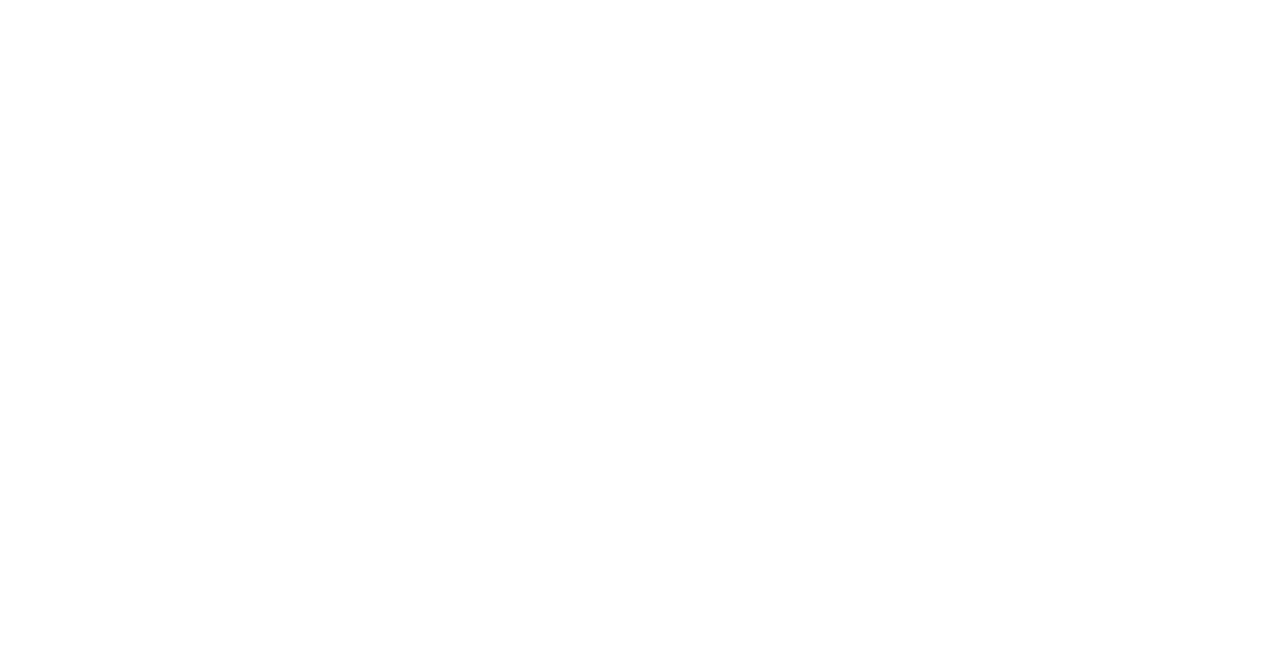
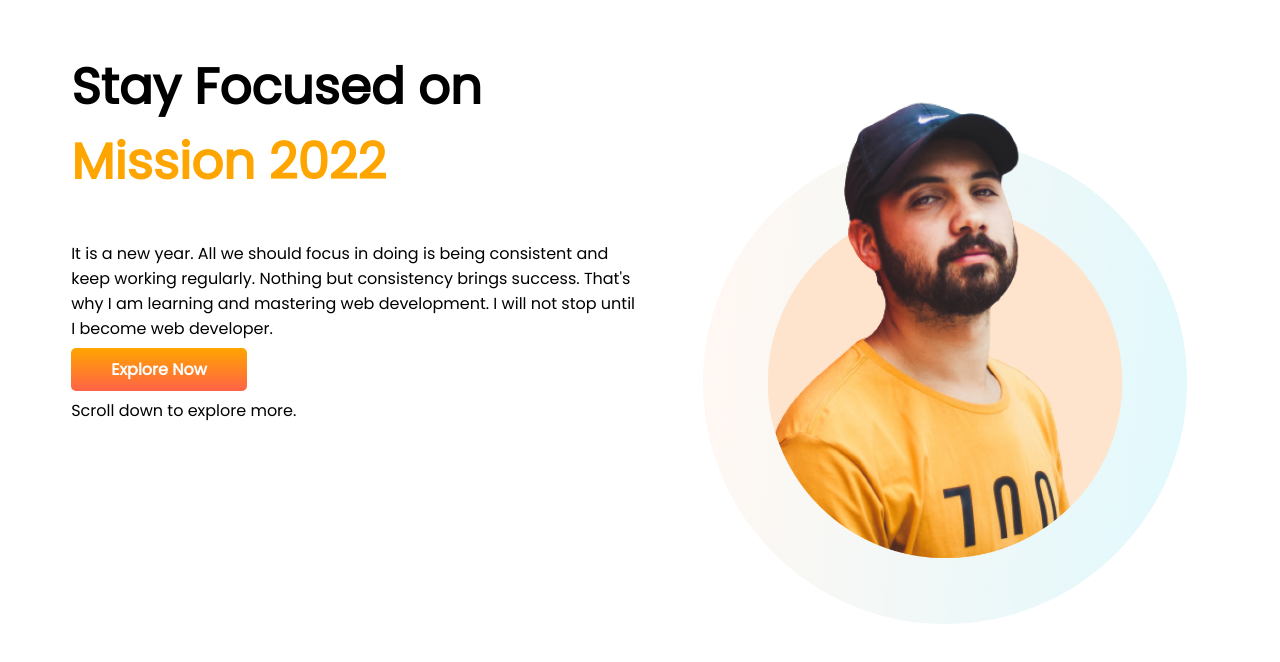
Before and after one commit to RaisaSyeeda/mission-2022, a plain HTML site: page index.html in a window 1280 px wide. Drawn offline with Linux system fonts and the light colour scheme.

Commit message:
added first section and image

```diff
--- a/index.html
+++ b/index.html
@@ -6,11 +6,26 @@
     <meta http-equiv="X-UA-Compatible" content="IE=edge">
     <meta name="viewport" content="width=device-width, initial-scale=1.0">
     <title>Mission 2022</title>
+    <link rel="preconnect" href="https://fonts.googleapis.com">
+    <link rel="preconnect" href="https://fonts.gstatic.com" crossorigin>
+    <link href="https://fonts.googleapis.com/css2?family=Poppins&display=swap" rel="stylesheet">
     <link rel="stylesheet" href="style.css">
 </head>
 
 <body>
-
+    <section class="flexible-container">
+        <div class="half-width">
+            <h1>Stay Focused on <br><span class="orange-color">Mission 2022</span></h1>
+            <p>It is a new year. All we should focus in doing is being consistent and keep working regularly. Nothing
+                but consistency brings success. That's why I am learning and mastering web development. I will not stop
+                until I become web developer.</p>
+            <a class="link-button" target="_blank" href="https://www.google.com/">Explore Now</a>
+            <p>Scroll down to explore more.</p>
+        </div>
+        <div class="half-width">
+            <img src="image/person/person-2.png" alt="">
+        </div>
+    </section>
 </body>
 
 </html>
--- a/style.css
+++ b/style.css
@@ -0,0 +1,34 @@
+body{
+    font-family: 'Poppins', sans-serif;
+}
+h1{
+    font-size: 50px;
+    font-weight: 900;
+}
+h2{
+    font-size: 40px;
+    font-weight: 900;
+    text-align: center;
+}
+.orange-color{
+    color: orange;
+}
+.flexible-container{
+    display: flex;
+    margin-bottom: 150px;
+}
+.half-width{
+    width: 50%;
+    padding-left: 5%;
+}
+.half-width img{
+    width: 85%;
+}
+.link-button{
+    text-decoration: none;
+    background-image: linear-gradient(orange,tomato);
+    padding: 10px 40px;
+    color: white;
+    font-weight: 700;
+    border-radius: 5px;
+}
```
